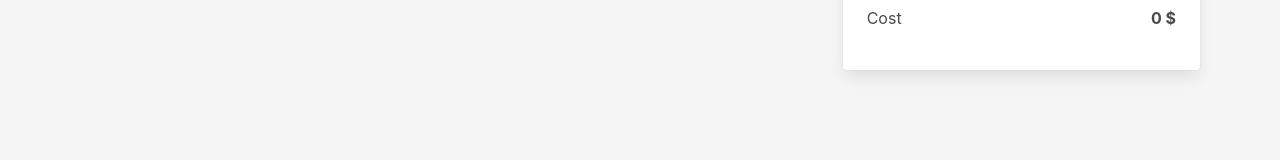
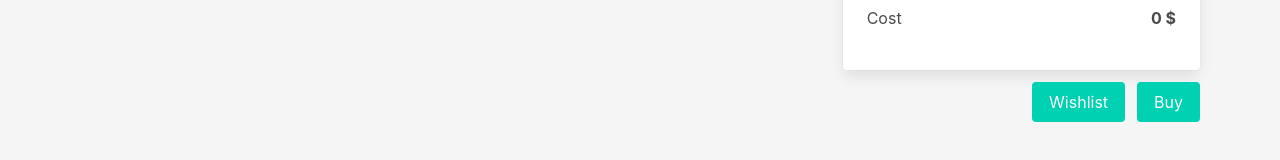
Before and after one commit to Sonickers/stethoscope-configurator-vue, a Vue app: page / in a window 1280 px wide. Shown: the part 574-734 px from the top of the page. Built offline with nearby package versions, Linux system fonts and the light colour scheme.

Commit message:
Add buy and wishlist buttons

```diff
--- /dev/null
+++ b/src/components/action-buttons.vue
@@ -0,0 +1,6 @@
+<template>
+  <div class="pt-3 has-text-right">
+      <button class="button is-primary">Wishlist</button>
+    <button class="button is-primary ml-3">Buy</button>
+  </div>
+</template>
--- a/src/components/configurator.vue
+++ b/src/components/configurator.vue
@@ -7,6 +7,7 @@
       </div>
       <div class="column">
         <result-product :form="form" />
+        <action-buttons/>
       </div>
     </div>
   </div>
@@ -16,12 +17,14 @@
 import headerTitle from "./header-title";
 import forms from "./forms";
 import resultProduct from "./result-product";
+import actionButtons from './action-buttons'
 
 export default {
   components: {
     headerTitle,
     forms,
     resultProduct,
+    actionButtons
   },
   data() {
     return {
```
